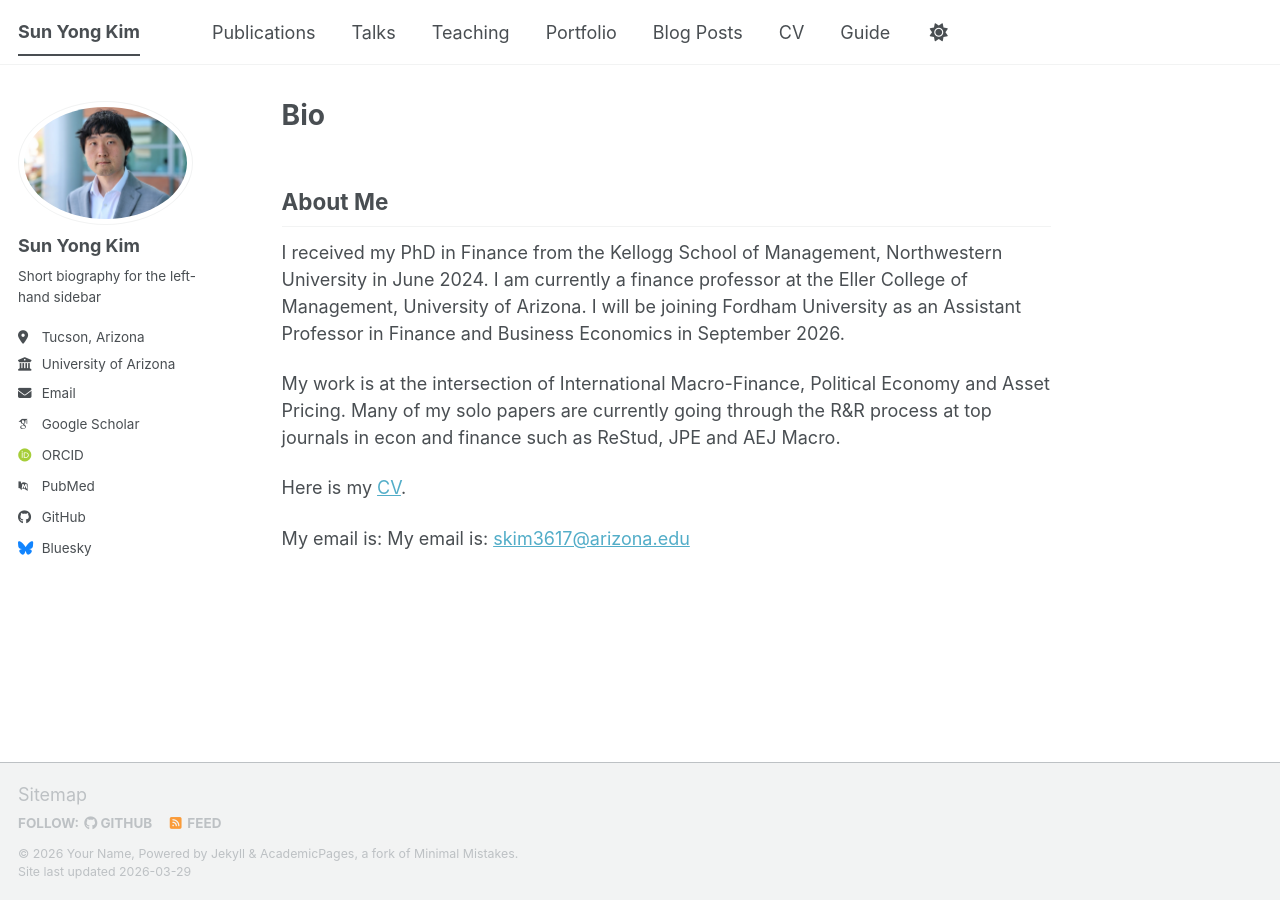
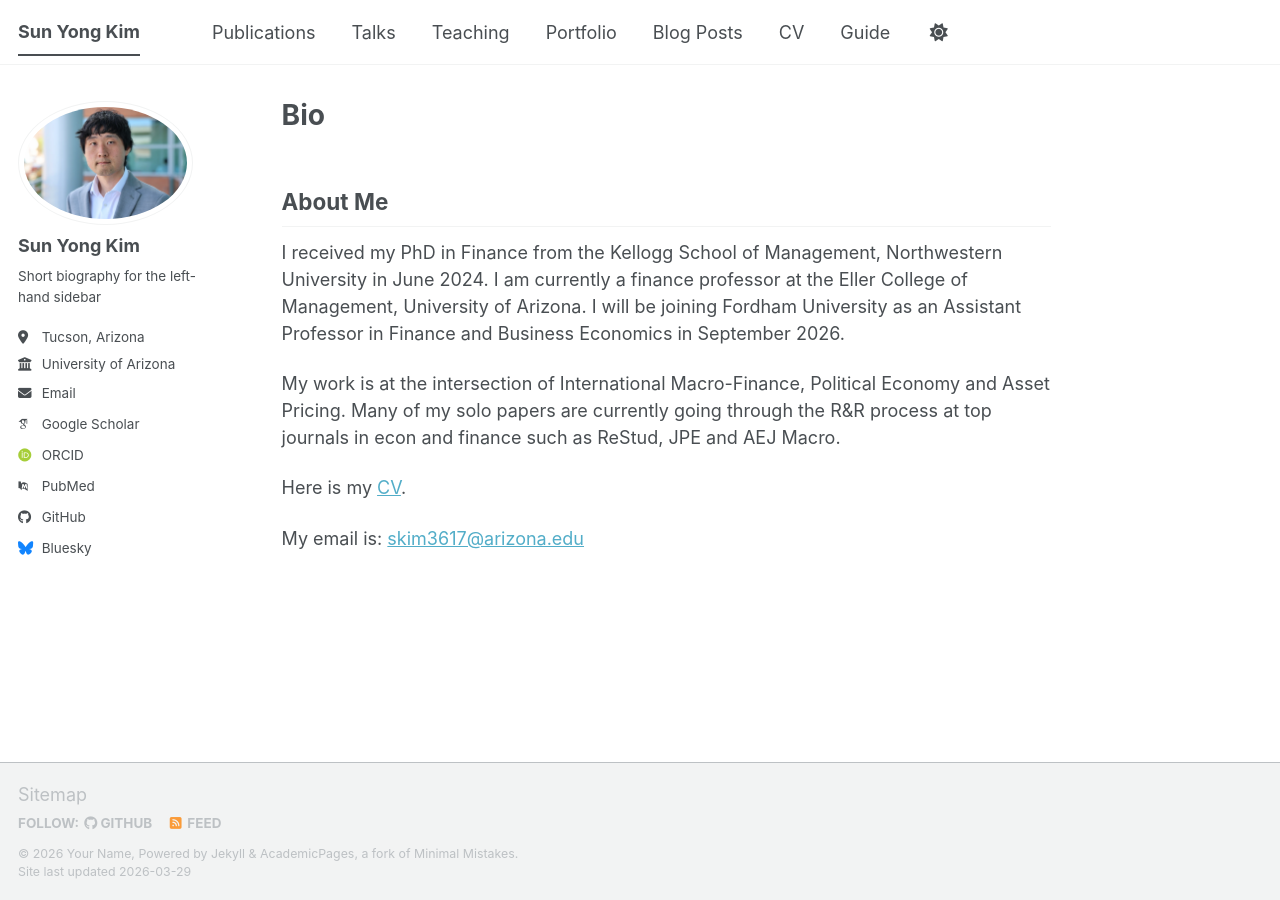
Before and after one commit to sunyongkim-research/sunyongkim-research.github.io, a Jekyll site: the page built from _pages/about.md, in a window 1280 px wide. Built offline with Jekyll 4.4.1, drawn with Linux system fonts in a browser that asks for light colours; some web fonts are replaced; a script bundle is joined from its source files by our own code; library files that are not in the unit come from our copies.

Commit message:
Update about.md

```diff
--- a/_pages/about.md
+++ b/_pages/about.md
@@ -15,4 +15,4 @@
 
 Here is my [CV](https://www.dropbox.com/home/Packet?preview=CV_feb12_2026.pdf).
 
-My email is: My email is: [skim3617@arizona.edu](mailto:skim3617@arizona.edu)
+My email is: [skim3617@arizona.edu](mailto:skim3617@arizona.edu)
```
